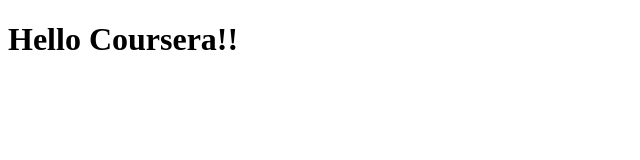
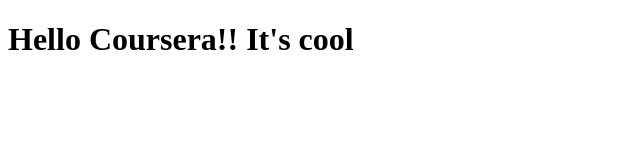
Before and after one commit to pra789/coursera-test, a plain HTML site: page site/index.html in a window 1280 px wide. Shown: the whole page, without its empty margins (0-640 px from the left). Drawn offline with Linux system fonts and the light colour scheme.

Commit message:
small meassage

```diff
--- a/site/index.html
+++ b/site/index.html
@@ -4,7 +4,7 @@
 	<title>Hello Coursea</title>
 </head>
 <body>
-<h1>Hello Coursera!!</h1>
+<h1>Hello Coursera!! It's cool</h1>
 
 </body>
 </html>
```
